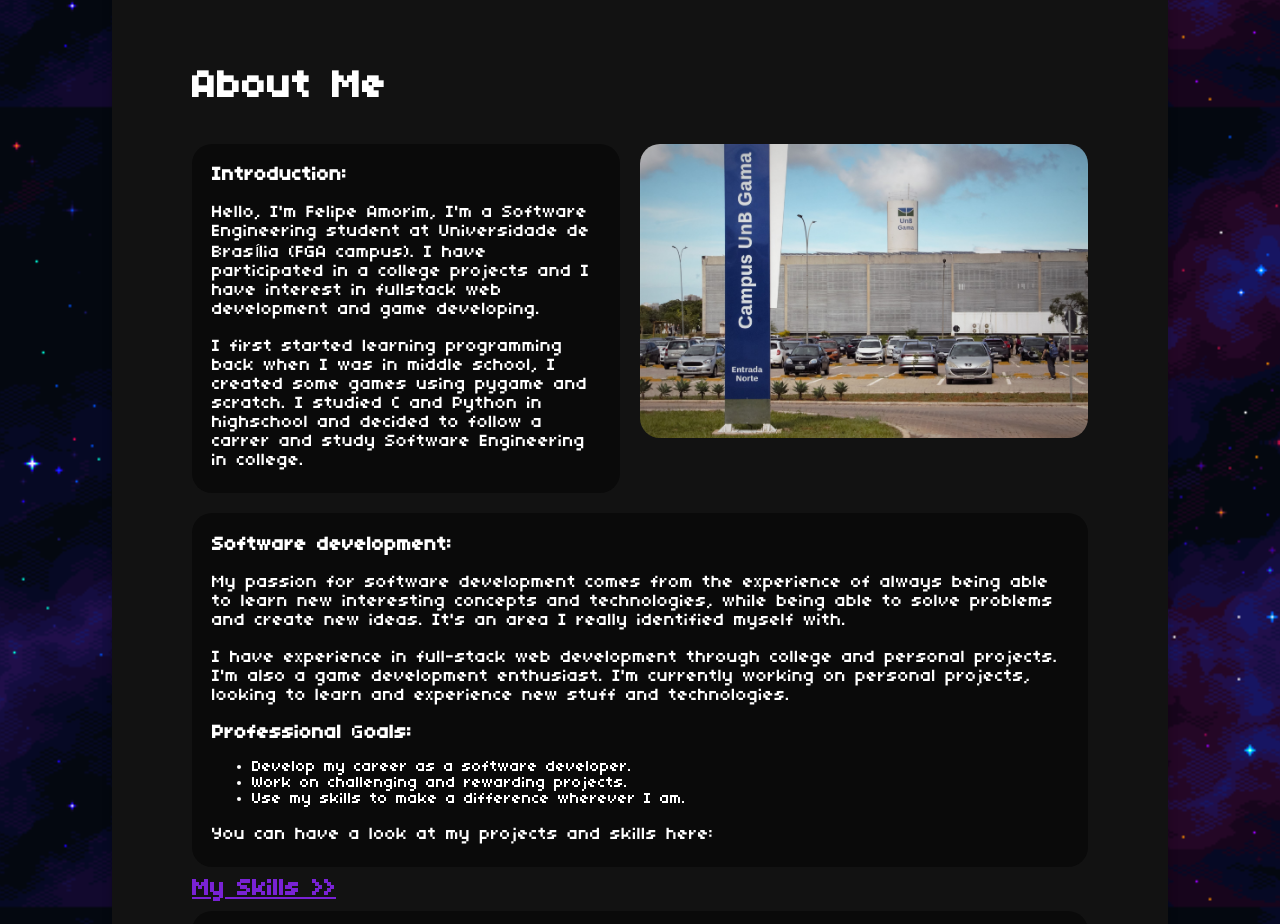
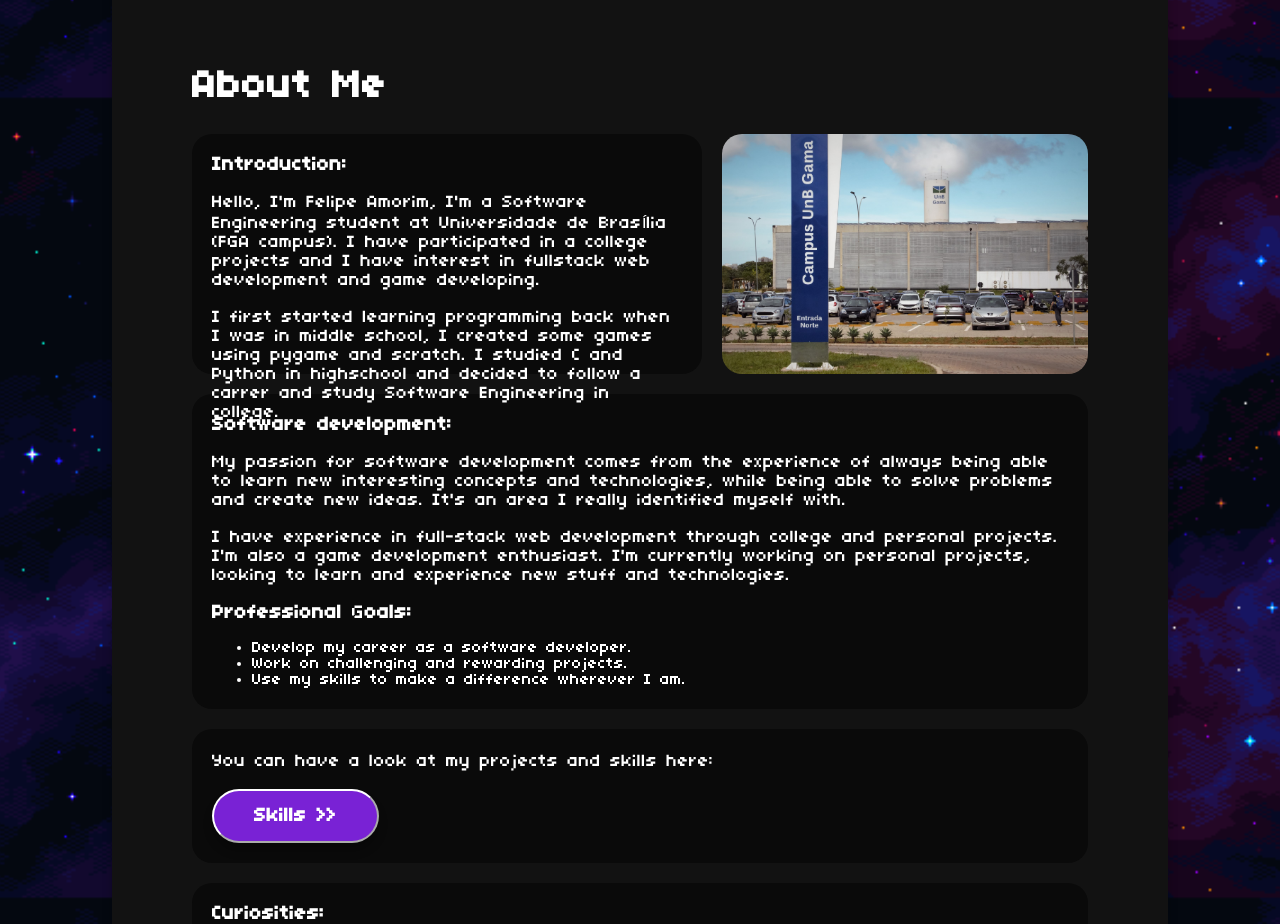
Before and after one commit to LipeAKugel/Portfolio, a Next.js app: page /about in a window 1280 px wide. Shown: the part 160-1084 px from the top of the page. Built offline with nearby package versions, Linux system fonts and the light colour scheme.

Commit message:
:hammer: reworking about page

```diff
--- a/src/app/about/page.js
+++ b/src/app/about/page.js
@@ -58,11 +58,11 @@
             <li>Work on challenging and rewarding projects.</li>
             <li>Use my skills to make a difference wherever I am.</li>
           </ul>
-          <p>
-            You can have a look at my projects and skills here:
-          </p>
         </div>
-        <Link href="/skills" className={styles.skillslink}>My Skills &gt;&gt;</Link>
+        <div className={styles.text}>
+          <p>You can have a look at my projects and skills here:</p>
+          <Button label="Skills >>" onClick={() => redirectToSkills()}/>
+        </div>
         <div className={styles.text}>
           <h2>Curiosities:</h2>
           <p>
--- a/src/styles/app/about.module.css
+++ b/src/styles/app/about.module.css
@@ -17,34 +17,27 @@
   background-color: var(--color-second-background);
   padding: 5px 20px;
   border-radius: 20px;
-  margin: 10px 0px;
+  margin-bottom: 20px;
 }
 
 .introduction {
   display: flex;
-  height: fit-content;
+  height: 30vh;
+  margin-bottom: 20px;
   gap: 20px;
 }
 
 .introduction .text {
-  height: 100%;
+  height: 100;
+  margin-bottom: 0px;
 }
 
 #contentcard img {
-  width: 50%;
+  width: 100%;
   height: 100%;
   border-radius: 20px;
-  margin: 10px 0px;
 }
 
-.skillslink {
-  margin: 20px 0px;
-  color: var(--color-primary);
-  font-weight: bold;
-  font-size: 24px;
-  transition: 0.3s;
+.text button {
+  margin-bottom: 15px;
 }
-
-.skillslink:hover {
-  color: var(--color-highlight);
-}
```
